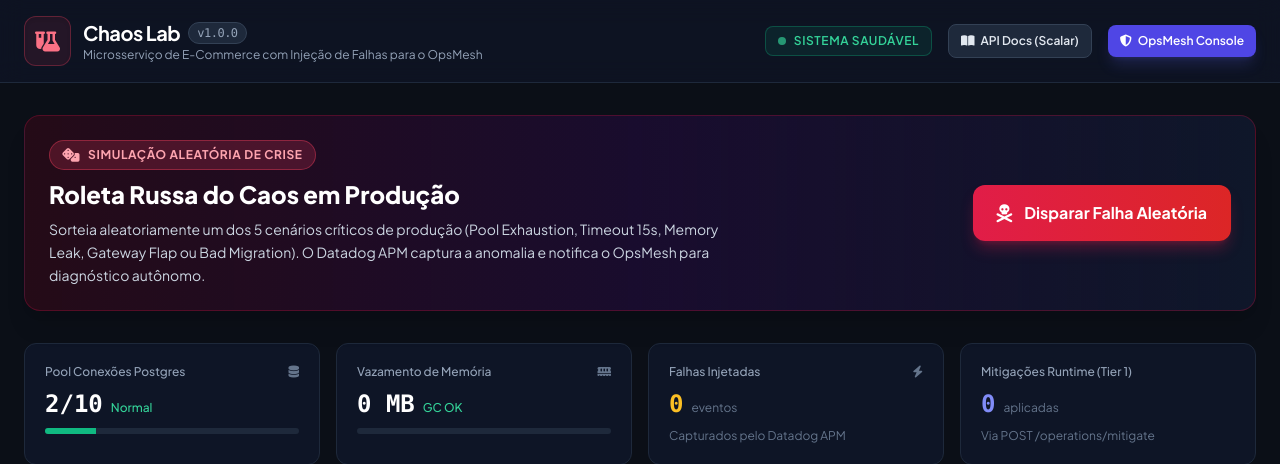
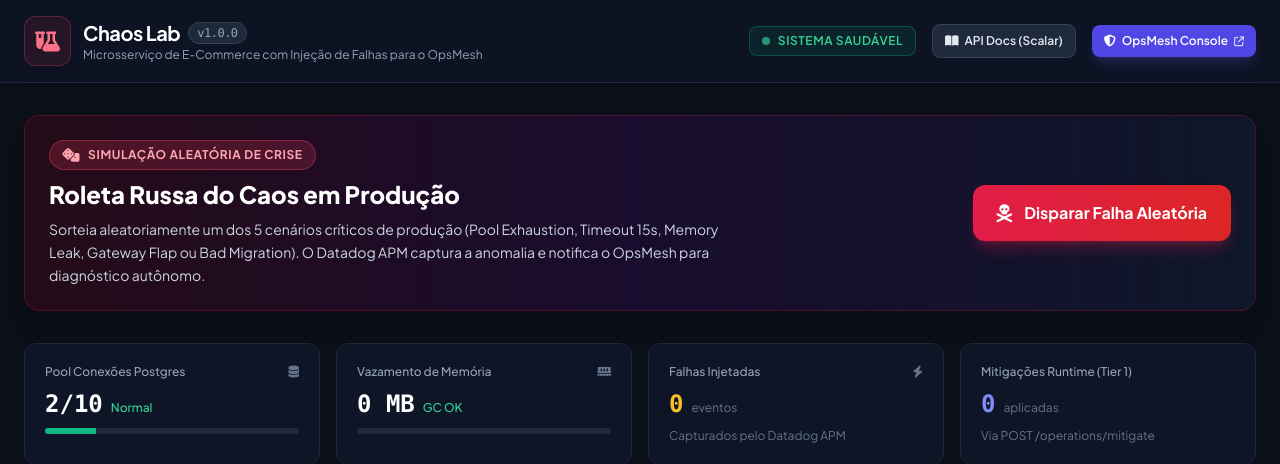
Before and after one commit to henriquebotelhogomes/chaos-lab, a FastAPI app: page / in a window 1280 px wide. Shown: the top 464 px of the page. Run offline with FastAPI, Linux system fonts and the light colour scheme; data that the repository does not hold is empty; some libraries are stand-ins or nearby versions.

Commit message:
feat(ui): refine OpsMesh Console external link with new tab icon and security attributes

```diff
--- a/src/templates/dashboard.html
+++ b/src/templates/dashboard.html
@@ -43,8 +43,10 @@
                 <a href="/docs" target="_blank" class="text-xs font-semibold px-3 py-2 rounded-lg bg-slate-800 hover:bg-slate-700 text-slate-200 border border-slate-700 transition flex items-center gap-1.5">
                     <i class="fa-solid fa-book-open"></i> API Docs (Scalar)
                 </a>
-                <a href="https://opsmesh-197215016090.us-central1.run.app" target="_blank" class="text-xs font-semibold px-3 py-2 rounded-lg bg-indigo-600 hover:bg-indigo-500 text-white shadow-lg shadow-indigo-500/20 transition flex items-center gap-1.5">
-                    <i class="fa-solid fa-shield-halved"></i> OpsMesh Console
+                <a href="https://opsmesh-197215016090.us-central1.run.app" target="_blank" rel="noopener noreferrer" class="text-xs font-semibold px-3 py-2 rounded-lg bg-indigo-600 hover:bg-indigo-500 text-white shadow-lg shadow-indigo-500/20 transition flex items-center gap-1.5 group" title="Abrir Central de Incidentes OpsMesh em nova aba">
+                    <i class="fa-solid fa-shield-halved"></i>
+                    <span>OpsMesh Console</span>
+                    <i class="fa-solid fa-arrow-up-right-from-square text-[10px] opacity-75 group-hover:opacity-100 transition-opacity"></i>
                 </a>
             </div>
         </div>
```
